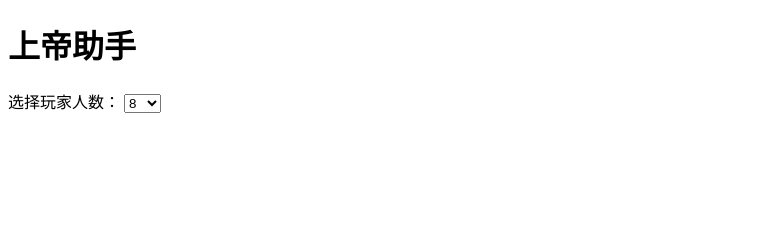
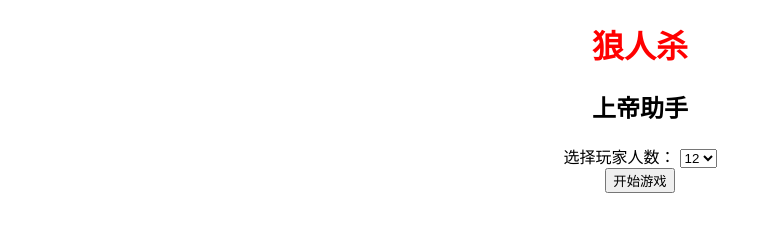
Before and after one commit to Kasiin/God-Assistant, a plain HTML site: page index.html in a window 1280 px wide. Shown: the whole page, without its empty margins (0-772 px from the left). Drawn offline with Linux system fonts and the light colour scheme.

Commit message:
2nd demo
for test

```diff
--- a/index.html
+++ b/index.html
@@ -1,23 +1,33 @@
 <!DOCTYPE html>
-<html>
+<html lang="en">
 <head>
-<meta charset="utf-8">
-<title>god assistance</title>
+    <meta name="description" content="狼人杀上帝助手">
+<meta name="author" content="Kasiin">
+<meta charset="UTF-8">
+<style type="text/css">
+    body {text-align: center;}
+    h1 {color:red;}
+    p {color:blue;}
+</style>
+<title>god assistant</title>
 </head>
 <body>
-	<h1>上帝助手</h1>
-	<p>选择玩家人数：
+<h1>狼人杀</h1>
+<h2>上帝助手</h2>
+<form action="">
+选择玩家人数：
     <select name="playernum" id="selece_k1" class="xlak">
         <option value="8">8</option>
         <option value="9">9</option>
         <option value="10">10</option>
         <option value="11">11</option>
-		<option value="12">12</option>
+        <option value="12" selected>12</option>
         <option value="13">13</option>
         <option value="14">14</option>
         <option value="15">15</option>
         <option value="16">16</option>
     </select>
-	</p>
+    <br><input type="button" value="开始游戏">
+</form>
 </body>
 </html>
```
Lines whose indentation alone changed are shown as unchanged.
